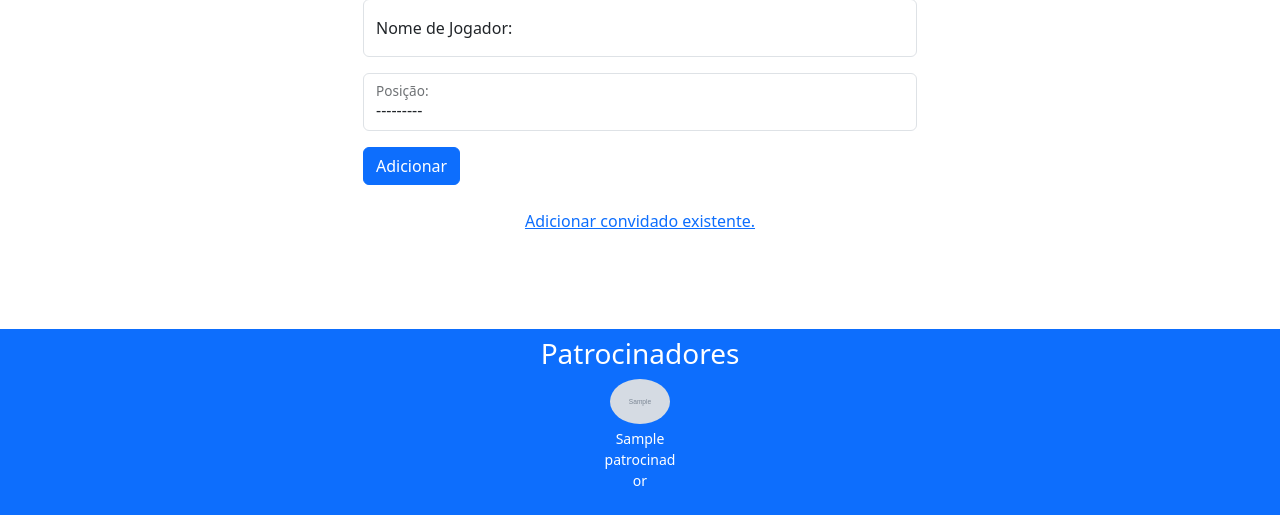
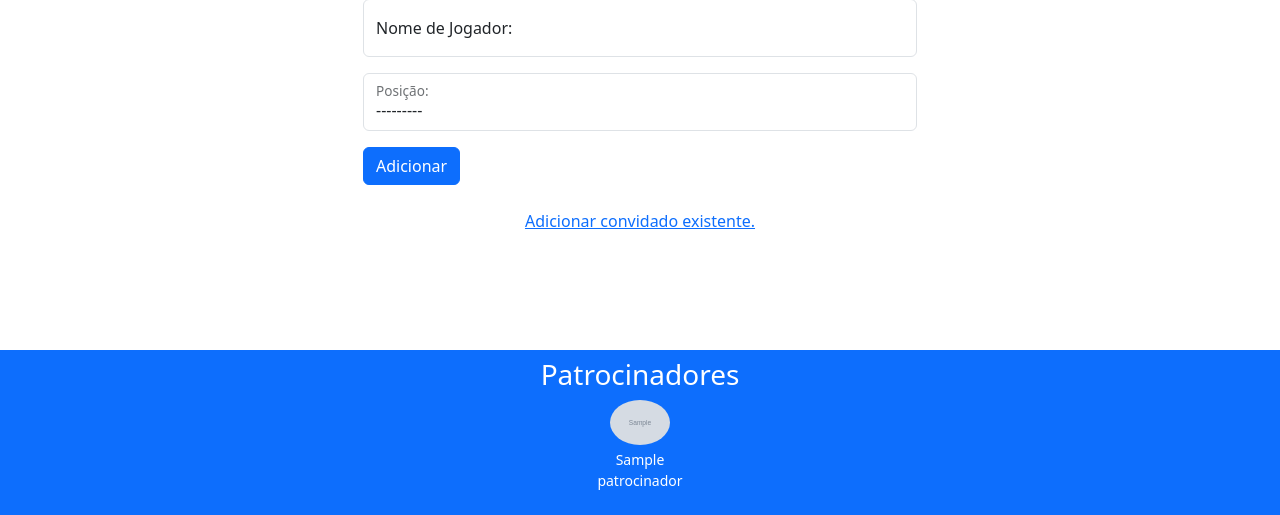
Before and after one commit to leon-rdo/FFBVI, a Django app: a page that uses templates/base.html in a window 1280 px wide. Shown: the part 285-800 px from the top of the page. Run offline with Django 4.2, Linux system fonts and the light colour scheme; a user stored in the database is signed in; tables that the repository leaves empty hold one stand-in row (values such as "Sample post"); grey boxes marked "Sample" are stand-in pictures.

Commit message:
fix: corrije largura da <div> que exime nome dos patrocinadores

```diff
--- a/static/main/styles/css/style.css
+++ b/static/main/styles/css/style.css
@@ -64,10 +64,8 @@
   border: 1px blue solid;
 }
 .patrocinador figure figcaption {
-  width: 76px;
-  /* ou qualquer outra largura desejada */
+  width: 100px;
   overflow-wrap: break-word;
-  /* ou */
   word-wrap: break-word;
 }
 
--- a/static/main/styles/scss/_base.scss
+++ b/static/main/styles/scss/_base.scss
@@ -11,10 +11,8 @@
         }
 
         figcaption {
-            width: 76px;
-            /* ou qualquer outra largura desejada */
+            width: 100px;
             overflow-wrap: break-word;
-            /* ou */
             word-wrap: break-word;
         }
     }
```
